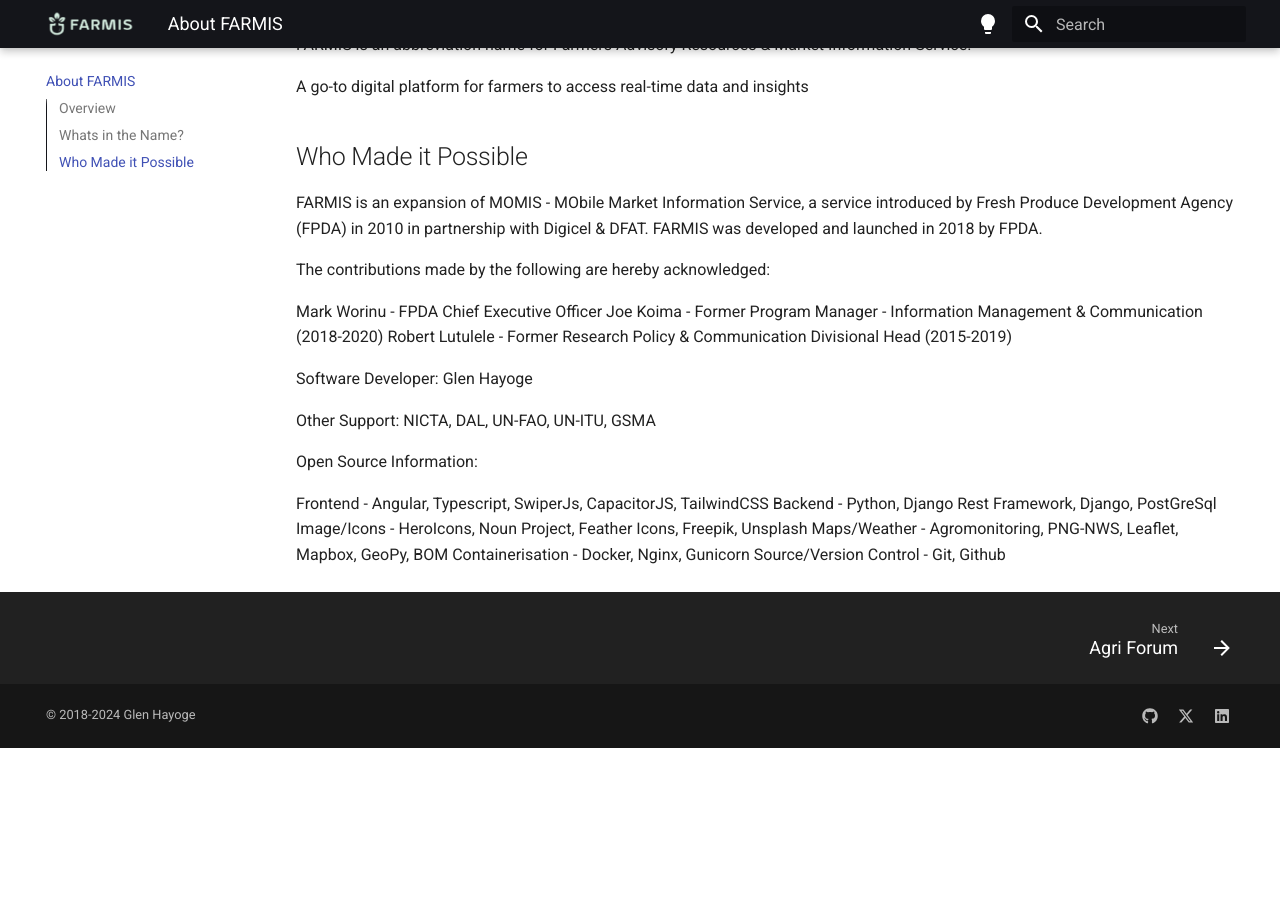
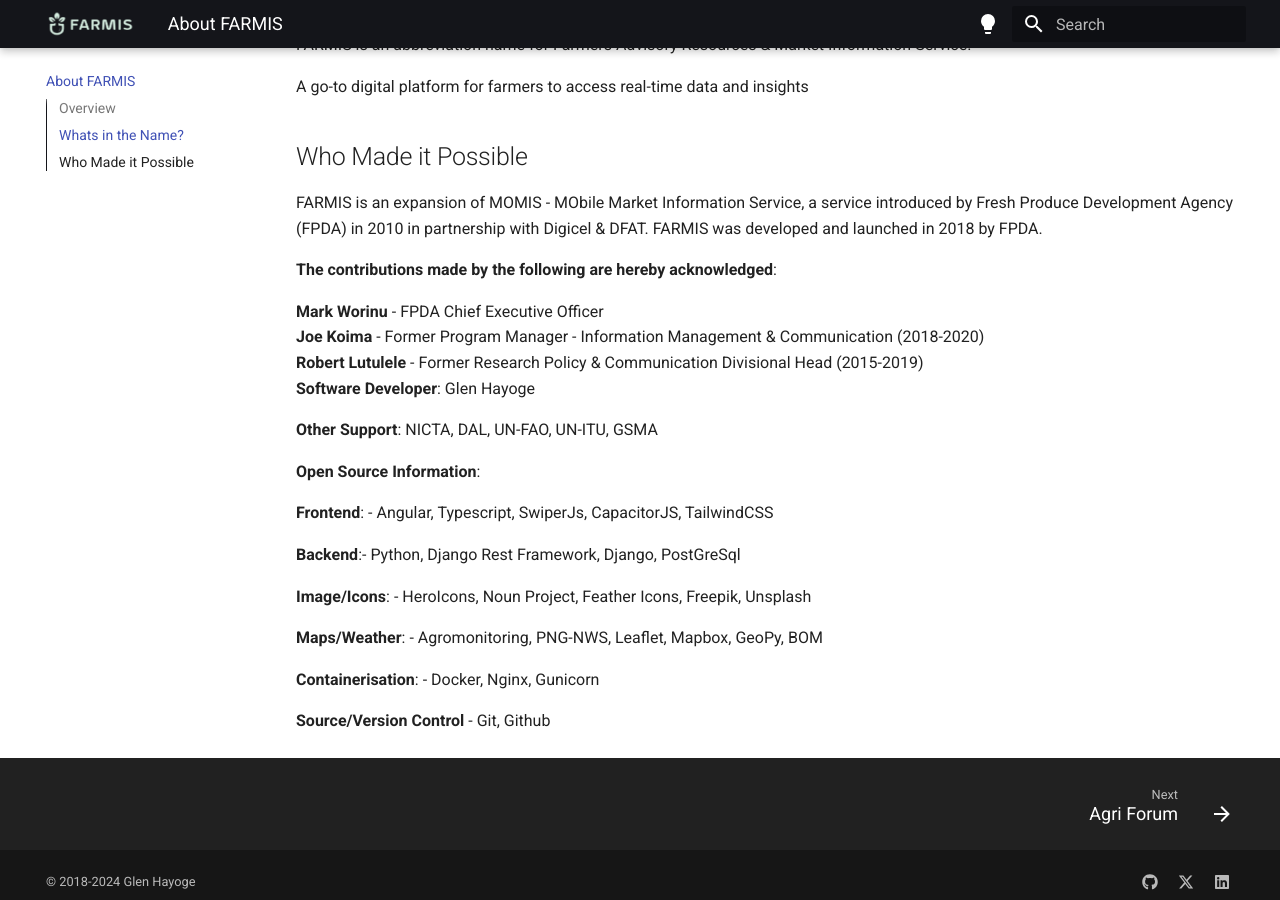
Before and after one commit to glenhayoge/farmis-docs, an MkDocs documentation site: the page built from docs/index.md, in a window 1280 px wide and 900 px high, scrolled down 800 px. Built offline with MkDocs 1.6.1 and Material for MkDocs 9.7.7, drawn with Linux system fonts in a browser that asks for light colours; before the commit the page ends 1548 px from its top, so only the background shows below that.

Commit message:
renamed pages and files

```diff
--- a/docs/index.md
+++ b/docs/index.md
@@ -24,21 +24,26 @@
 
 FARMIS is an expansion of MOMIS - MObile Market Information Service, a service introduced by Fresh Produce Development Agency (FPDA) in 2010 in partnership with Digicel & DFAT. FARMIS was developed and launched in 2018 by FPDA.
 
-The contributions made by the following are hereby acknowledged:
 
-Mark Worinu - FPDA Chief Executive Officer
-Joe Koima - Former Program Manager - Information Management & Communication (2018-2020)
-Robert Lutulele - Former Research Policy & Communication Divisional Head (2015-2019)
+**The contributions made by the following are hereby acknowledged**:
 
-Software Developer: Glen Hayoge
+**Mark Worinu** - FPDA Chief Executive Officer
+**Joe Koima** - Former Program Manager - Information Management & Communication (2018-2020)
+**Robert Lutulele** - Former Research Policy & Communication Divisional Head (2015-2019)
+**Software Developer**: Glen Hayoge
 
-Other Support: NICTA, DAL, UN-FAO, UN-ITU, GSMA
+**Other Support**: NICTA, DAL, UN-FAO, UN-ITU, GSMA
 
-Open Source Information:
+**Open Source Information**:
 
-Frontend - Angular, Typescript, SwiperJs, CapacitorJS, TailwindCSS
-Backend - Python, Django Rest Framework, Django, PostGreSql
-Image/Icons - HeroIcons, Noun Project, Feather Icons, Freepik, Unsplash
-Maps/Weather - Agromonitoring, PNG-NWS, Leaflet, Mapbox, GeoPy, BOM
-Containerisation - Docker, Nginx, Gunicorn
-Source/Version Control - Git, Github
+**Frontend**: - Angular, Typescript, SwiperJs, CapacitorJS, TailwindCSS
+
+**Backend**:- Python, Django Rest Framework, Django, PostGreSql
+
+**Image/Icons**: - HeroIcons, Noun Project, Feather Icons, Freepik, Unsplash
+
+**Maps/Weather**: - Agromonitoring, PNG-NWS, Leaflet, Mapbox, GeoPy, BOM
+
+**Containerisation**: - Docker, Nginx, Gunicorn
+
+**Source/Version Control** - Git, Github
```
Also changed, not shown: docs/agri-forum.md (renamed from docs/Agri Forum.md), docs/crop-advisories.md (renamed from docs/Crop Advisories.md), docs/farm-inputs-availability.md (renamed from docs/Farm Inputs Availability.md), docs/market-information.md (renamed from docs/Market Information.md).
